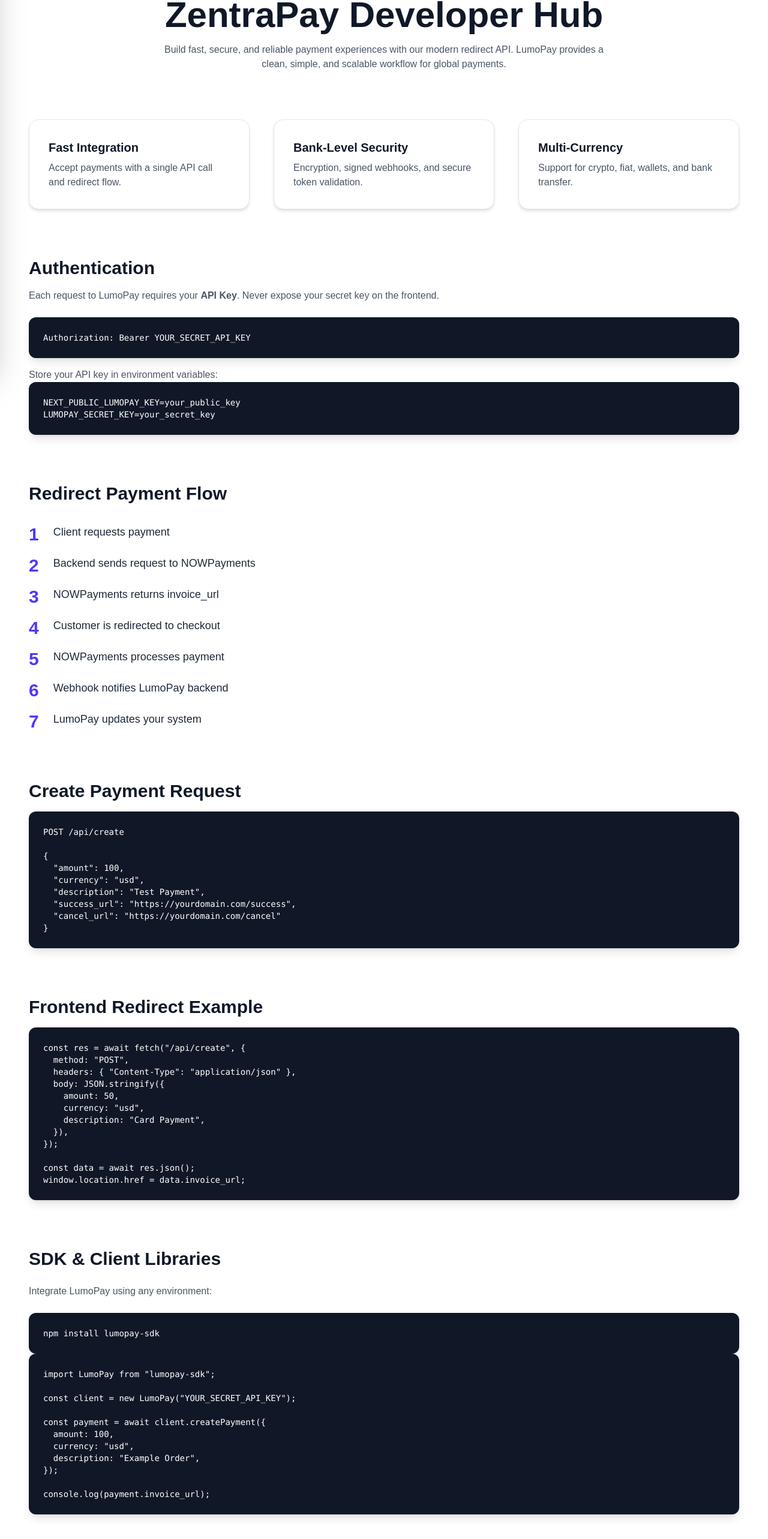
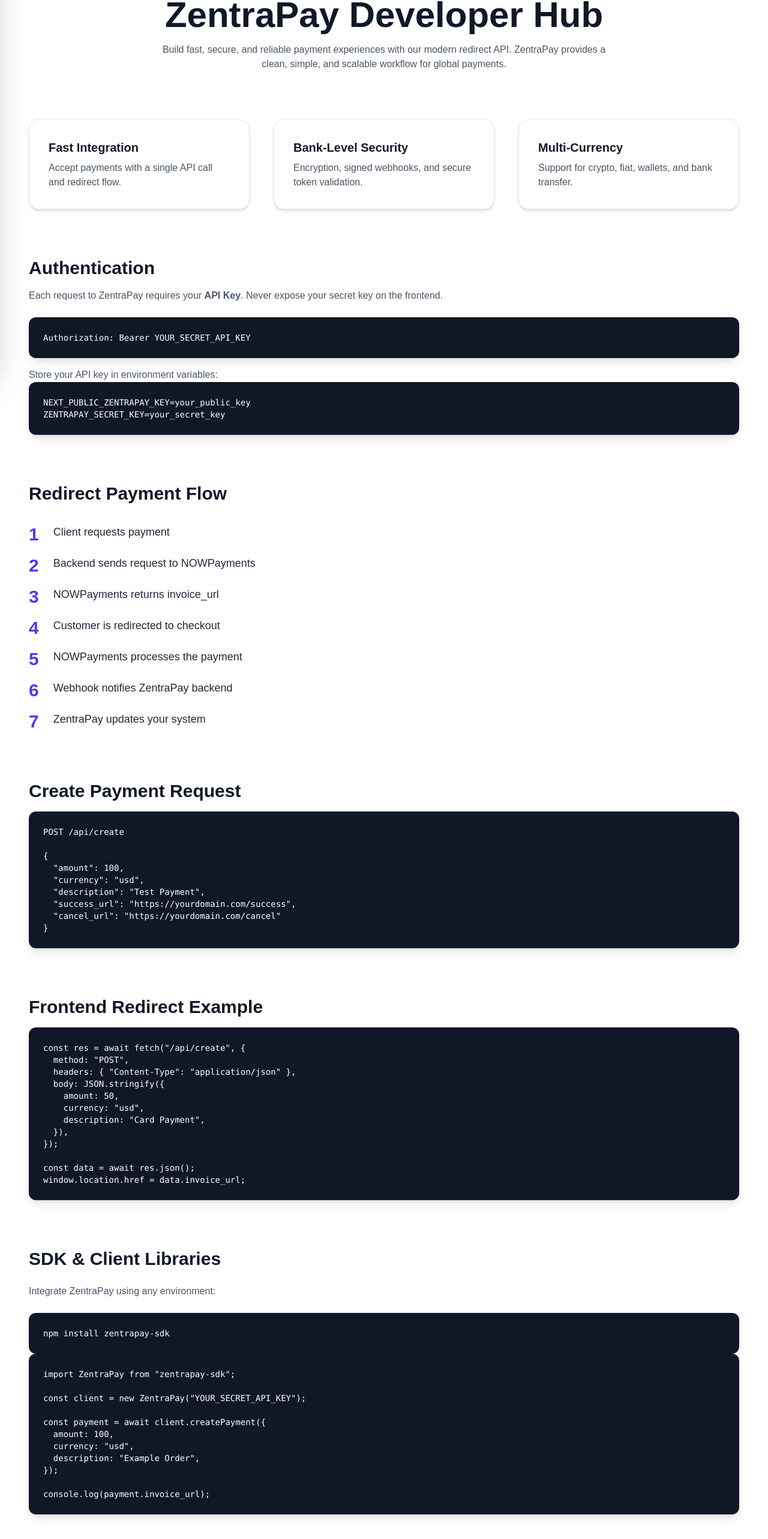
Before and after one commit to Emmanuel9037894958/payment, a Next.js app: page /docs in a window 1280 px wide. Shown: the part 181-2747 px from the top of the page at 60% size. Built offline with nearby package versions, Linux system fonts and the light colour scheme.

Commit message:
good now

```diff
--- /dev/null
+++ b/app/api/create/route.js
@@ -0,0 +1,29 @@
+import { NextResponse } from "next/server";
+
+export async function POST(request) {
+  try {
+    const { amount, currency, description } = await request.json();
+
+    const res = await fetch("https://api.nowpayments.io/v1/invoice", {
+      method: "POST",
+      headers: {
+        "x-api-key": process.env.NOWPAYMENTS_API_KEY,
+        "Content-Type": "application/json",
+      },
+      body: JSON.stringify({
+        price_amount: amount,
+        price_currency: currency,
+        order_description: description,
+        success_url: "https://yourdomain.com/success",
+        cancel_url: "https://yourdomain.com/cancel",
+      }),
+    });
+
+    const data = await res.json();
+
+    return NextResponse.json(data);
+  } catch (error) {
+    console.error("NOWPayments Error:", error);
+    return NextResponse.json({ error: true, message: "Server error" });
+  }
+}
--- a/app/components/TrustedSection.jsx
+++ b/app/components/TrustedSection.jsx
@@ -24,7 +24,7 @@
   }, []);
 
   return (
-    <section className="relative px-6 md:px-20 bg-[#0b1120] text-white overflow-hidden py-24">
+    <section className="relative px-6 md:px-20 bg-[#0b1120] text-white overflow-hidden">
 
       {/* BACKGROUND WORLD MAP */}
       <img
@@ -140,7 +140,7 @@
 -------------------------- */
 function BrandsCarousel() {
   return (
-    <div className="relative z-10 mt-20">
+    <div className="relative z-10">
       <p className="text-center text-white/50 tracking-widest mb-6">
         TRUSTED BY BUSINESSES & USERS GLOBALLY
       </p>
--- a/app/docs/page.jsx
+++ b/app/docs/page.jsx
@@ -1,69 +1,79 @@
 export default function DevelopersPage() {
   return (
     <main className="w-full px-6 md:px-12 max-w-7xl mx-auto py-44">
-
       {/* HERO */}
       <section className="text-center mb-20">
         <h1 className="text-4xl md:text-6xl font-bold text-gray-900">
           ZentraPay Developer Hub
         </h1>
         <p className="text-gray-600 mt-4 max-w-3xl mx-auto">
-          Build fast, secure, and reliable payment experiences with our modern redirect API.
-          LumoPay provides a clean, simple, and scalable workflow for global payments.
+          Build fast, secure, and reliable payment experiences with our modern
+          redirect API. ZentraPay provides a clean, simple, and scalable
+          workflow for global payments.
         </p>
       </section>
 
-
       {/* KEY FEATURES */}
       <section className="grid grid-cols-1 md:grid-cols-3 gap-10 mb-20">
-        <DevFeature title="Fast Integration" desc="Accept payments with a single API call and redirect flow." />
-        <DevFeature title="Bank-Level Security" desc="Encryption, signed webhooks, and secure token validation." />
-        <DevFeature title="Multi-Currency" desc="Support for crypto, fiat, wallets, and bank transfer." />
+        <DevFeature
+          title="Fast Integration"
+          desc="Accept payments with a single API call and redirect flow."
+        />
+        <DevFeature
+          title="Bank-Level Security"
+          desc="Encryption, signed webhooks, and secure token validation."
+        />
+        <DevFeature
+          title="Multi-Currency"
+          desc="Support for crypto, fiat, wallets, and bank transfer."
+        />
       </section>
-
 
       {/* AUTHENTICATION */}
       <section className="mb-20">
-        <h2 className="text-3xl font-bold text-gray-900 mb-4">Authentication</h2>
+        <h2 className="text-3xl font-bold text-gray-900 mb-4">
+          Authentication
+        </h2>
         <p className="text-gray-600 mb-6">
-          Each request to LumoPay requires your <strong>API Key</strong>. Never expose your secret key on the frontend.
+          Each request to ZentraPay requires your <strong>API Key</strong>.
+          Never expose your secret key on the frontend.
         </p>
 
-        <CodeBlock>
-{`Authorization: Bearer YOUR_SECRET_API_KEY`}
-        </CodeBlock>
+        <CodeBlock>{`Authorization: Bearer YOUR_SECRET_API_KEY`}</CodeBlock>
 
         <p className="text-gray-600 mt-4">
           Store your API key in environment variables:
         </p>
 
         <CodeBlock>
-{`NEXT_PUBLIC_LUMOPAY_KEY=your_public_key
-LUMOPAY_SECRET_KEY=your_secret_key`}
+          {`NEXT_PUBLIC_ZENTRAPAY_KEY=your_public_key
+ZENTRAPAY_SECRET_KEY=your_secret_key`}
         </CodeBlock>
       </section>
 
-
       {/* HOW IT WORKS FLOW */}
       <section className="mb-20">
-        <h2 className="text-3xl font-bold text-gray-900 mb-8">Redirect Payment Flow</h2>
+        <h2 className="text-3xl font-bold text-gray-900 mb-8">
+          Redirect Payment Flow
+        </h2>
 
         <FlowStep number="1" title="Client requests payment" />
         <FlowStep number="2" title="Backend sends request to NOWPayments" />
         <FlowStep number="3" title="NOWPayments returns invoice_url" />
         <FlowStep number="4" title="Customer is redirected to checkout" />
-        <FlowStep number="5" title="NOWPayments processes payment" />
-        <FlowStep number="6" title="Webhook notifies LumoPay backend" />
-        <FlowStep number="7" title="LumoPay updates your system" />
+        <FlowStep number="5" title="NOWPayments processes the payment" />
+        <FlowStep number="6" title="Webhook notifies ZentraPay backend" />
+        <FlowStep number="7" title="ZentraPay updates your system" />
       </section>
-
 
       {/* SIMPLE PAYMENT EXAMPLE */}
       <section className="mb-20">
-        <h2 className="text-3xl font-bold text-gray-900 mb-4">Create Payment Request</h2>
+        <h2 className="text-3xl font-bold text-gray-900 mb-4">
+          Create Payment Request
+        </h2>
 
         <CodeBlock>
-{`POST /api/create
+          {`POST /api/create
 
 {
   "amount": 100,
@@ -75,13 +85,14 @@
         </CodeBlock>
       </section>
 
-
       {/* JAVASCRIPT REDIRECT EXAMPLE */}
       <section className="mb-20">
-        <h2 className="text-3xl font-bold text-gray-900 mb-4">Frontend Redirect Example</h2>
+        <h2 className="text-3xl font-bold text-gray-900 mb-4">
+          Frontend Redirect Example
+        </h2>
 
         <CodeBlock>
-{`const res = await fetch("/api/create", {
+          {`const res = await fetch("/api/create", {
   method: "POST",
   headers: { "Content-Type": "application/json" },
   body: JSON.stringify({
@@ -96,21 +107,22 @@
         </CodeBlock>
       </section>
 
+      {/* SDK & CLIENT LIBRARIES */}
+      <section className="mb-20">
+        <h2 className="text-3xl font-bold text-gray-900 mb-6">
+          SDK & Client Libraries
+        </h2>
 
-      {/* CLIENT LIBRARIES / SDK */}
-      <section className="mb-20">
-        <h2 className="text-3xl font-bold text-gray-900 mb-6">SDK & Client Libraries</h2>
+        <p className="text-gray-600 mb-6">
+          Integrate ZentraPay using any environment:
+        </p>
 
-        <p className="text-gray-600 mb-6">Integrate LumoPay using any environment:</p>
+        <CodeBlock>{`npm install zentrapay-sdk`}</CodeBlock>
 
         <CodeBlock>
-{`npm install lumopay-sdk`}
-        </CodeBlock>
+          {`import ZentraPay from "zentrapay-sdk";
 
-        <CodeBlock>
-{`import LumoPay from "lumopay-sdk";
-
-const client = new LumoPay("YOUR_SECRET_API_KEY");
+const client = new ZentraPay("YOUR_SECRET_API_KEY");
 
 const payment = await client.createPayment({
   amount: 100,
@@ -122,16 +134,16 @@
         </CodeBlock>
       </section>
 
-
       {/* WEBHOOKS */}
       <section className="mb-20">
         <h2 className="text-3xl font-bold">Webhooks</h2>
         <p className="text-gray-600 mt-2 mb-6">
-          Webhooks notify your server when a payment succeeds, fails, or expires.
+          Webhooks notify your server when a payment succeeds, fails, or
+          expires.
         </p>
 
         <CodeBlock>
-{`POST /webhook
+          {`POST /webhook
 
 {
   "payment_id": "0821s-12ab",
@@ -149,36 +161,32 @@
         </ul>
       </section>
 
-
       {/* ERRORS */}
       <section className="mb-20">
         <h2 className="text-3xl font-bold">Error Handling</h2>
-        <p className="text-gray-600 mb-4">Standard error responses look like this:</p>
+        <p className="text-gray-600 mb-4">
+          Standard error responses look like this:
+        </p>
 
         <CodeBlock>
-{`{
+          {`{
   "error": true,
   "message": "Invalid API key"
 }`}
         </CodeBlock>
       </section>
 
-
       {/* RATE LIMITS */}
       <section className="mb-20">
         <h2 className="text-3xl font-bold">Rate Limits</h2>
         <p className="text-gray-600">
-          You can make up to <strong>600 requests/minute</strong>.
+          You can make up to <strong>600 requests/minute</strong>.<br />
           Contact support for higher limits.
         </p>
       </section>
-
     </main>
   );
 }
-
-
-
 
 /* COMPONENTS BELOW */
 
```
Also changed, not shown: app/components/PaymentUI.jsx (+21 -36 lines).
